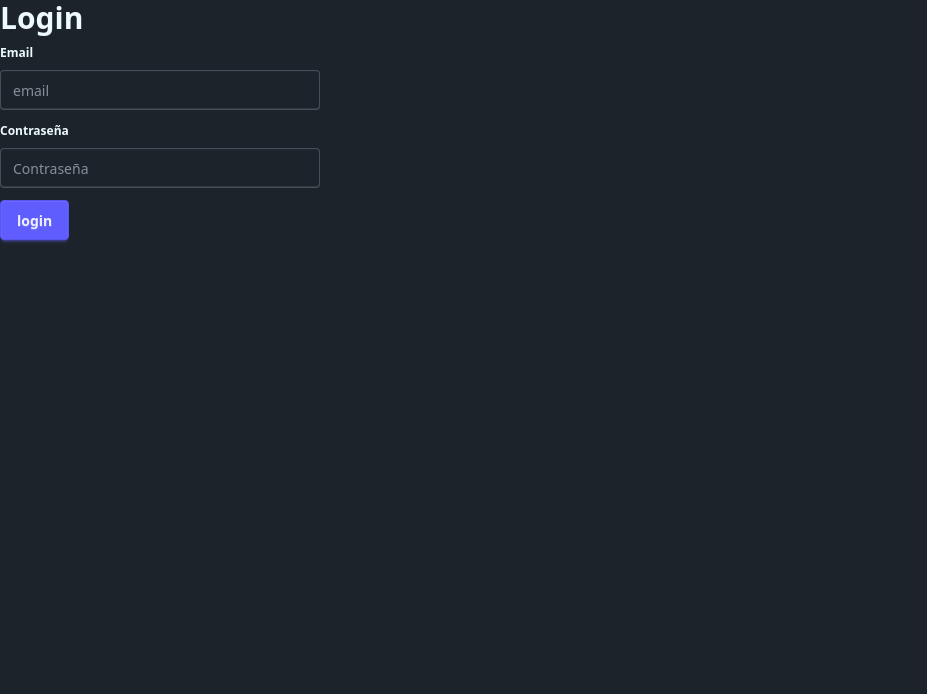
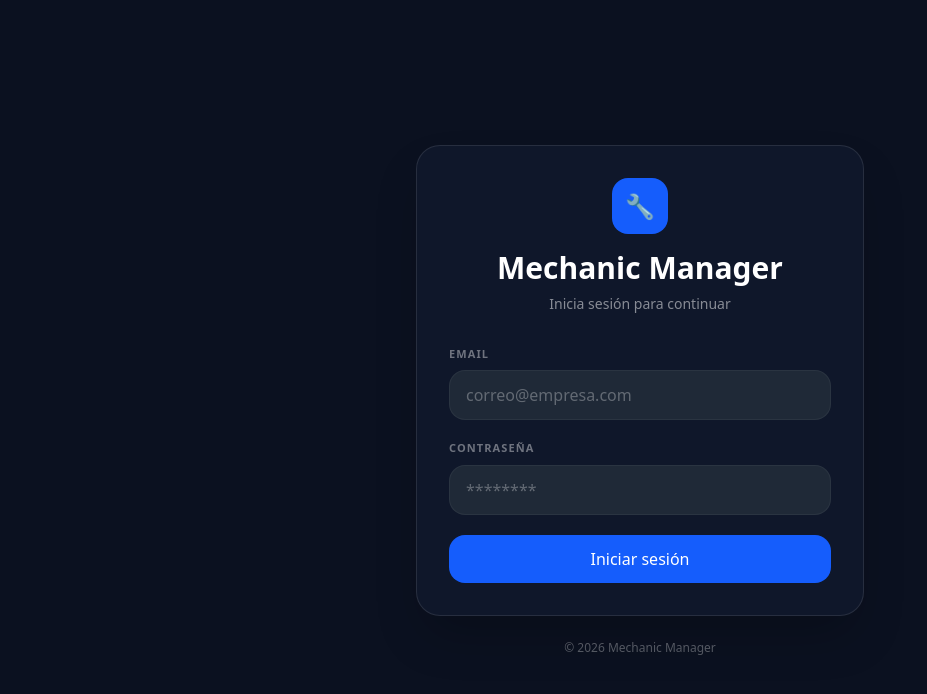
Before and after one commit to FSD1125STR/TFM-verde-frontend, a React (Vite) app: page /login in a window 1280 px wide. Shown: the top 694 px of the page, without its empty margins (0-927 px from the left). Built offline with nearby package versions, Linux system fonts and the light colour scheme; no server answers.

Commit message:
style: improve login UI and employee page

```diff
--- a/src/pages/LoginPage.jsx
+++ b/src/pages/LoginPage.jsx
@@ -1,12 +1,11 @@
-import { useState, useContext } from "react"
-import { useForm } from "react-hook-form"
-import { useNavigate } from "react-router-dom"
-import { login } from '../services/LoginApi.js'
+import { useState, useContext } from "react";
+import { useForm } from "react-hook-form";
+import { useNavigate } from "react-router-dom";
+import { login } from "../services/LoginApi.js";
 import { LoginContext } from "../contexts/AuthContext.js";
 
 export default function LoginPage() {
-
-    const [error, setError] = useState('');
+    const [error, setError] = useState("");
     const { setIsAuthenticated, getEmployeeProfile } = useContext(LoginContext);
 
     const navigate = useNavigate();
@@ -14,63 +13,111 @@ export default function LoginPage() {
     const {
         register,
         handleSubmit,
-        formState: { errors }
+        formState: { errors },
     } = useForm();
 
     const onSubmitHandler = async (data) => {
-        setError('');
+        setError("");
+
         try {
-            const responseData = await login(data.email, data.password);
+        await login(data.email, data.password);
         setIsAuthenticated(true);
         await getEmployeeProfile();
-            navigate('/profile');
+        navigate("/profile");
         } catch (error) {
-            console.error('Error', error.message);
+        console.error("Error", error.message);
         setError(error.message);
         }
-    }
+    };
 
     return (
+        <div className="min-h-screen bg-[#0B1120] flex items-center justify-center px-4">
+        <div className="w-full max-w-md">
+            <div className="bg-[#0F172A] border border-white/10 rounded-3xl p-8 shadow-2xl">
+            <div className="mb-8 text-center">
+                <div className="w-14 h-14 mx-auto mb-4 rounded-2xl bg-blue-600 flex items-center justify-center text-white text-2xl">
+                🔧
+                </div>
+
+                <h1 className="text-3xl font-bold text-white">
+                Mechanic Manager
+                </h1>
+
+                <p className="text-white/50 text-sm mt-2">
+                Inicia sesión para continuar
+                </p>
+            </div>
+
+            <form onSubmit={handleSubmit(onSubmitHandler)} className="space-y-5">
+                {error && (
+                <div className="bg-red-500/10 border border-red-500/20 text-red-400 text-sm p-3 rounded-xl">
+                    {error}
+                </div>
+                )}
+
                 <div>
-            <h1 className="text-3xl font-bold">Login</h1>
-            <form onSubmit={handleSubmit(onSubmitHandler)}>
-                {error && <p className="text-red-500 text-sm mt-1">{error}</p>}
-                <fieldset className="fieldset">
-                    <legend className="fieldset-legend">Email</legend>
+                <label className="mb-2 block text-[11px] font-bold uppercase tracking-widest text-white/40">
+                    Email
+                </label>
+
                 <input
                     type="email"
-                        className="input"
-                        placeholder="email"
-                        {...register('email', {
-                            required: 'Email required',
+                    placeholder="correo@empresa.com"
+                    className="w-full rounded-2xl bg-[#1F2937] px-4 py-3 outline-none border border-white/5 text-white placeholder:text-white/30 focus:border-blue-500"
+                    {...register("email", {
+                    required: "Email required",
                     pattern: {
                         value: /^\S+@\S+$/i,
-                                message: 'Invalid email address'
-                            }
+                        message: "Invalid email address",
+                    },
                     })}
                 />
-                    {errors.email && <p className="label">{errors.email.message}</p>}
-                </fieldset>
 
-                <fieldset className="fieldset">
-                    <legend className="fieldset-legend">Contraseña</legend>
+                {errors.email && (
+                    <p className="text-red-400 text-xs mt-2">
+                    {errors.email.message}
+                    </p>
+                )}
+                </div>
+
+                <div>
+                <label className="mb-2 block text-[11px] font-bold uppercase tracking-widest text-white/40">
+                    Contraseña
+                </label>
+
                 <input
                     type="password"
-                        className="input"
-                        placeholder="Contraseña"
-                        {...register('password', {
-                            required: 'Password required',
+                    placeholder="********"
+                    className="w-full rounded-2xl bg-[#1F2937] px-4 py-3 outline-none border border-white/5 text-white placeholder:text-white/30 focus:border-blue-500"
+                    {...register("password", {
+                    required: "Password required",
                     minLength: {
                         value: 8,
-                                message: 'Password must be at least 8 characters'
-                            }
+                        message: "Password must be at least 8 characters",
+                    },
                     })}
                 />
-                    {errors.password && <p className="label">{errors.password.message}</p>}
-                </fieldset>
 
-                <button className="btn btn-primary mt-2">login</button>
+                {errors.password && (
+                    <p className="text-red-400 text-xs mt-2">
+                    {errors.password.message}
+                    </p>
+                )}
+                </div>
+
+                <button
+                type="submit"
+                className="w-full rounded-2xl bg-blue-600 px-4 py-3 font-medium text-white hover:bg-blue-700 transition"
+                >
+                Iniciar sesión
+                </button>
             </form>
             </div>
-    )
+
+            <p className="text-center text-white/30 text-xs mt-6">
+            © {new Date().getFullYear()} Mechanic Manager
+            </p>
+        </div>
+        </div>
+    );
 }
```
Lines whose indentation alone changed are shown as unchanged.
